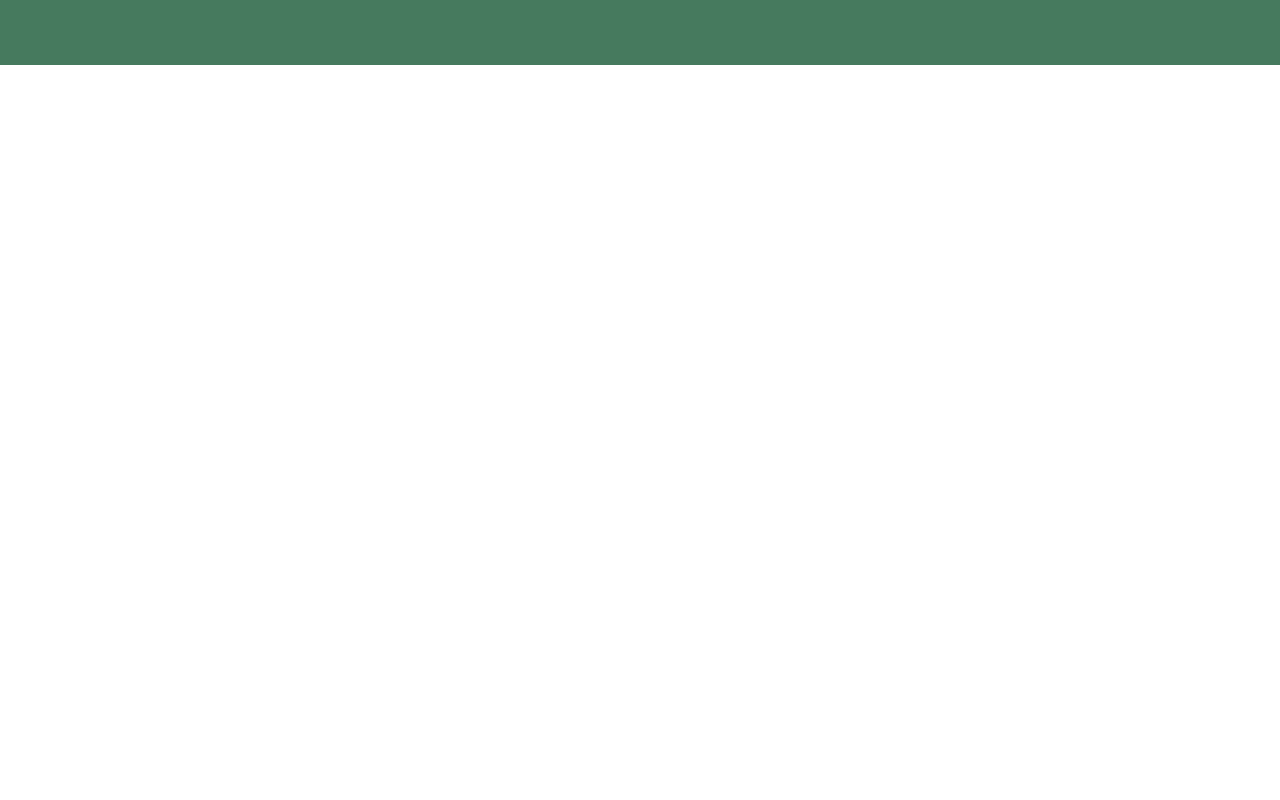
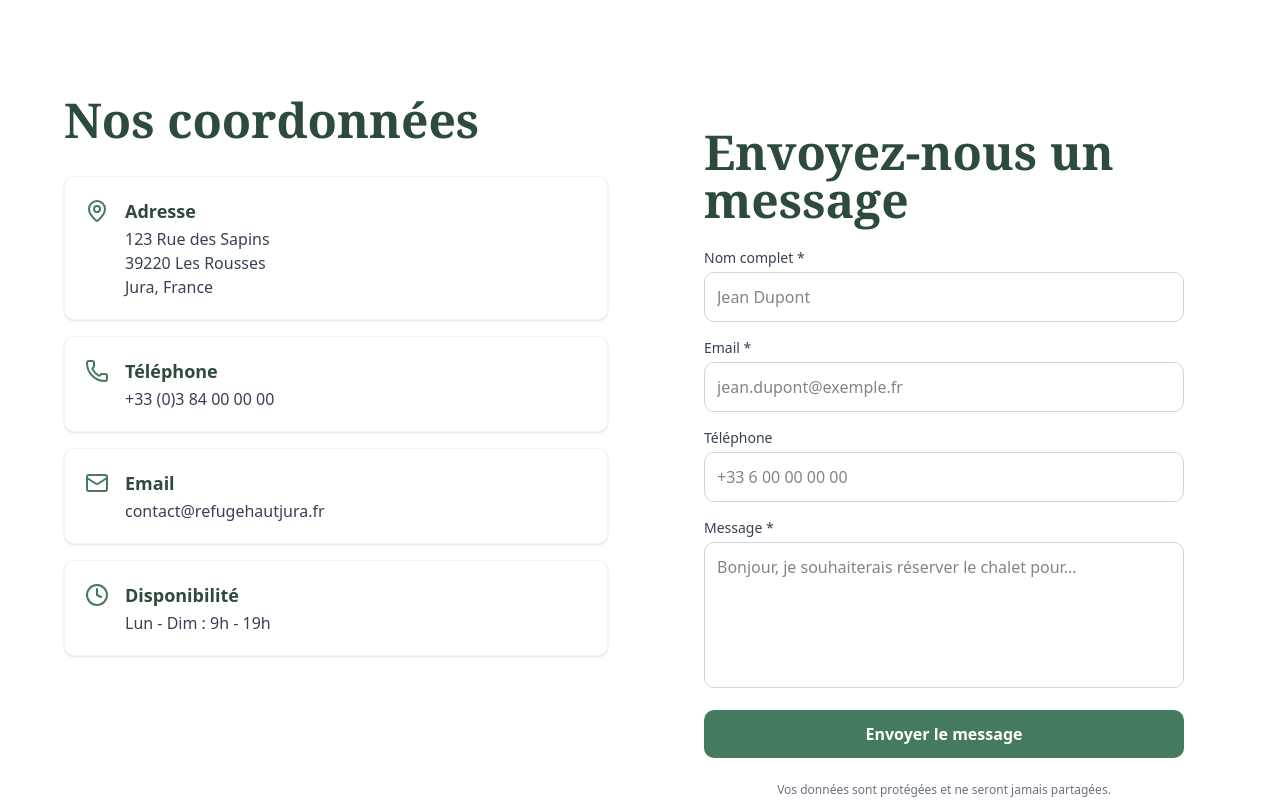
Before and after one commit to Augustin51/Chalet, a Next.js app: page /contact in a window 1280 px wide. Shown: the part 460-1260 px from the top of the page. Before the commit the page ends 800 px from the top, so only its background shows below. Built offline with nearby package versions, Linux system fonts and the light colour scheme.

Commit message:
add ContactForm component to contactPage

```diff
--- a/app/contact/page.tsx
+++ b/app/contact/page.tsx
@@ -1,5 +1,14 @@
+import ContactForm from "@/components/ContactForm";
+import PageHero from "@/components/PageHero";
+
 export default function About() {
   return (
-    <h1>contact</h1>
+    <>
+    <PageHero
+      title="Contactez-nous"
+      description="Une question ? Un projet de séjour ? Parlons-en !"
+    />
+    <ContactForm />
+    </>
   )
 }
--- /dev/null
+++ b/components/ContactForm.tsx
@@ -0,0 +1,134 @@
+import React from 'react';
+import { MapPin, Phone, Mail, Clock } from 'lucide-react';
+
+export default function ContactForm() {
+  return (
+    <section className="bg-white py-16 sm:py-20 md:py-24 px-4 sm:px-6 lg:px-8">
+      <div className="container mx-auto max-w-6xl">
+
+        <div className="grid grid-cols-1 lg:grid-cols-2 gap-12 lg:gap-16">
+
+          <div className="space-y-8">
+            <h2 className="text-4xl sm:text-5xl font-serif font-bold text-[#2c4b3a]">
+              Nos coordonnées
+            </h2>
+
+            <div className="space-y-4">
+
+              <div className="bg-white p-4 sm:p-5 rounded-lg shadow-sm border border-gray-100 flex items-start">
+                <MapPin className="h-6 w-6 text-[#467A5E] mr-4 flex-shrink-0 mt-0.5" />
+                <div>
+                  <h3 className="text-lg font-semibold text-[#2c4b3a] mb-0.5">Adresse</h3>
+                  <div className="text-gray-700 text-base">
+                    <address className="not-italic">
+                      123 Rue des Sapins<br />
+                      39220 Les Rousses<br />
+                      Jura, France
+                    </address>
+                  </div>
+                </div>
+              </div>
+
+              <div className="bg-white p-4 sm:p-5 rounded-lg shadow-sm border border-gray-100 flex items-start">
+                <Phone className="h-6 w-6 text-[#467A5E] mr-4 flex-shrink-0 mt-0.5" />
+                <div>
+                  <h3 className="text-lg font-semibold text-[#2c4b3a] mb-0.5">Téléphone</h3>
+                  <div className="text-gray-700 text-base">
+                    <p>+33 (0)3 84 00 00 00</p>
+                  </div>
+                </div>
+              </div>
+
+              <div className="bg-white p-4 sm:p-5 rounded-lg shadow-sm border border-gray-100 flex items-start">
+                <Mail className="h-6 w-6 text-[#467A5E] mr-4 flex-shrink-0 mt-0.5" />
+                <div>
+                  <h3 className="text-lg font-semibold text-[#2c4b3a] mb-0.5">Email</h3>
+                  <div className="text-gray-700 text-base">
+                    <p>contact@refugehautjura.fr</p>
+                  </div>
+                </div>
+              </div>
+
+              <div className="bg-white p-4 sm:p-5 rounded-lg shadow-sm border border-gray-100 flex items-start">
+                <Clock className="h-6 w-6 text-[#467A5E] mr-4 flex-shrink-0 mt-0.5" />
+                <div>
+                  <h3 className="text-lg font-semibold text-[#2c4b3a] mb-0.5">Disponibilité</h3>
+                  <div className="text-gray-700 text-base">
+                    <p>Lun - Dim : 9h - 19h</p>
+                  </div>
+                </div>
+              </div>
+            </div>
+          </div>
+
+          <div className="bg-white p-6 sm:p-8 rounded-lg">
+            <h2 className="text-4xl sm:text-5xl font-serif font-bold text-[#2c4b3a] mb-6">
+              Envoyez-nous un message
+            </h2>
+
+            <form className="space-y-4">
+
+              <div>
+                <label htmlFor="name" className="text-sm font-medium text-gray-700 block mb-1">Nom complet *</label>
+                <input
+                  type="text"
+                  id="name"
+                  name="name"
+                  placeholder="Jean Dupont"
+                  required
+                  className="w-full p-3 border border-gray-300 rounded-lg focus:ring-[#467A5E] focus:border-[#467A5E]"
+                />
+              </div>
+
+              <div>
+                <label htmlFor="email" className="text-sm font-medium text-gray-700 block mb-1">Email *</label>
+                <input
+                  type="email"
+                  id="email"
+                  name="email"
+                  placeholder="jean.dupont@exemple.fr"
+                  required
+                  className="w-full p-3 border border-gray-300 rounded-lg focus:ring-[#467A5E] focus:border-[#467A5E]"
+                />
+              </div>
+
+              <div>
+                <label htmlFor="phone" className="text-sm font-medium text-gray-700 block mb-1">Téléphone</label>
+                <input
+                  type="tel"
+                  id="phone"
+                  name="phone"
+                  placeholder="+33 6 00 00 00 00"
+                  className="w-full p-3 border border-gray-300 rounded-lg focus:ring-[#467A5E] focus:border-[#467A5E]"
+                />
+              </div>
+
+              <div>
+                <label htmlFor="message" className="text-sm font-medium text-gray-700 block mb-1">Message *</label>
+                <textarea
+                  id="message"
+                  name="message"
+                  rows={5}
+                  placeholder="Bonjour, je souhaiterais réserver le chalet pour..."
+                  required
+                  className="w-full p-3 border border-gray-300 rounded-lg focus:ring-[#467A5E] focus:border-[#467A5E] resize-none"
+                ></textarea>
+              </div>
+
+              <button
+                type="submit"
+                className="w-full px-6 py-3 bg-[#467A5E] text-white font-semibold rounded-lg hover:bg-[#346048] transition-colors"
+              >
+                Envoyer le message
+              </button>
+
+              <p className="text-xs text-gray-500 text-center pt-2">
+                Vos données sont protégées et ne seront jamais partagées.
+              </p>
+            </form>
+          </div>
+        </div>
+      </div>
+    </section>
+  );
+}
```
